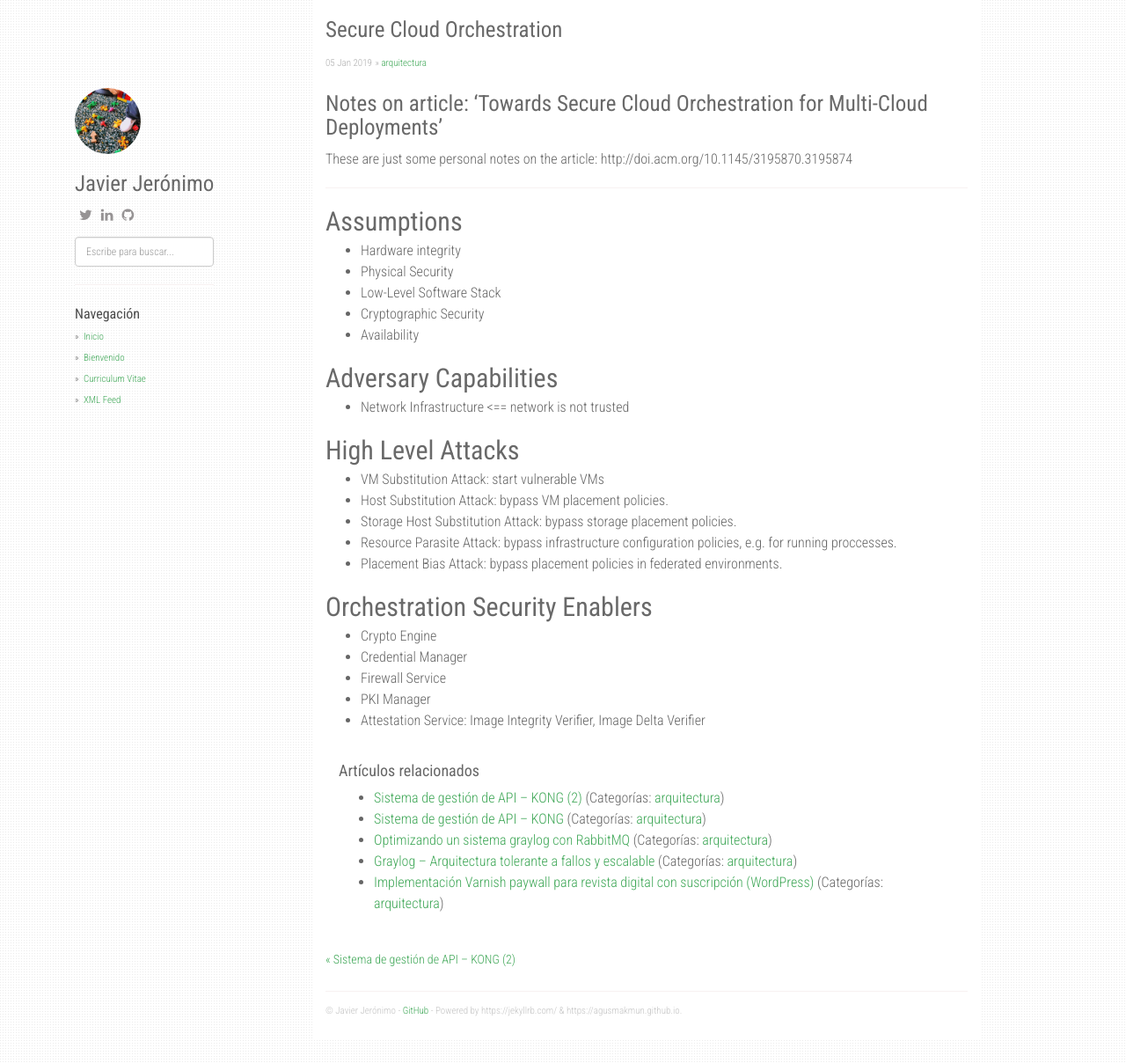
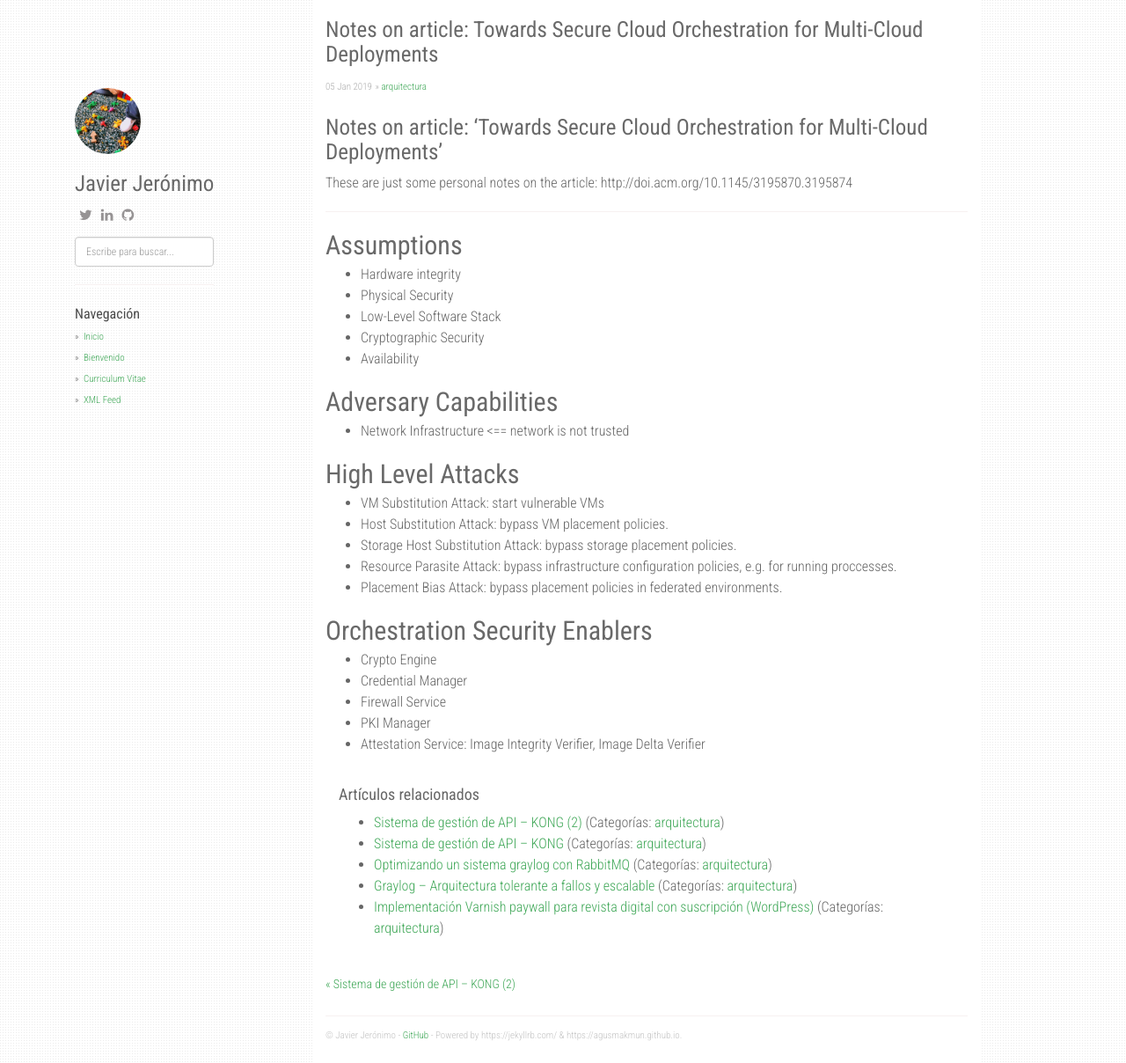
Before and after one commit to javierjeronimo/javierjeronimo.github.io, a Jekyll site: the page built from _posts/2019-01-05-notes-on-article-towards-secure-cloud.md, in a window 1280 px wide and 1208 px high. Shown: the whole window at 88% size. Built offline with Jekyll 4.4.1, drawn with Linux system fonts in a browser that asks for light colours; nearby versions of some CDN libraries; our own code applies the rules of GitHub Pages for plain Markdown files; comment, search, counter and statistics services are not loaded.

Commit message:
fix title

```diff
--- a/_posts/2019-01-05-notes-on-article-towards-secure-cloud.md
+++ b/_posts/2019-01-05-notes-on-article-towards-secure-cloud.md
@@ -1,5 +1,5 @@
 ---
-title: 'Secure Cloud Orchestration'
+title: 'Notes on article: Towards Secure Cloud Orchestration for Multi-Cloud Deployments'
 categories:
   - arquitectura
 ---
```
